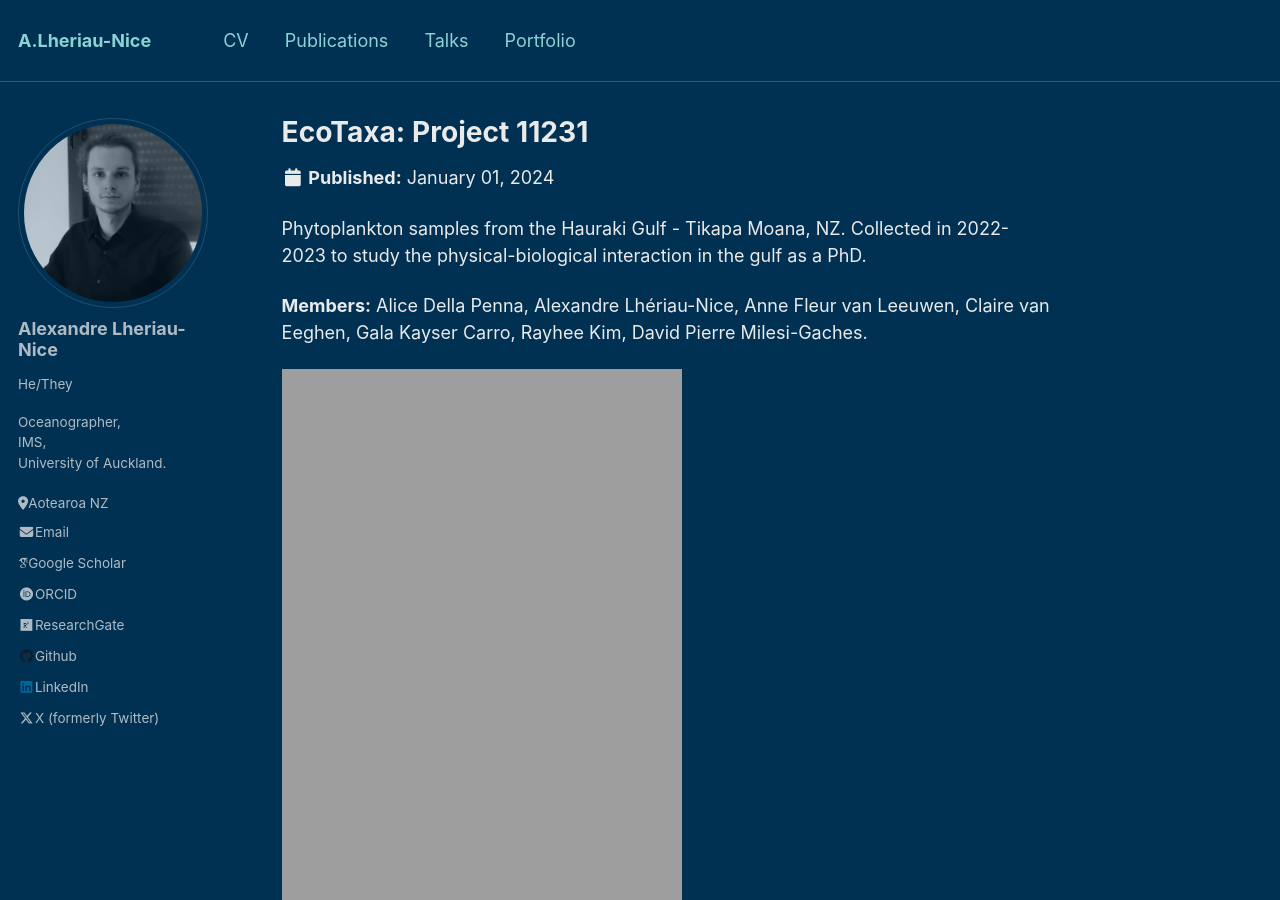
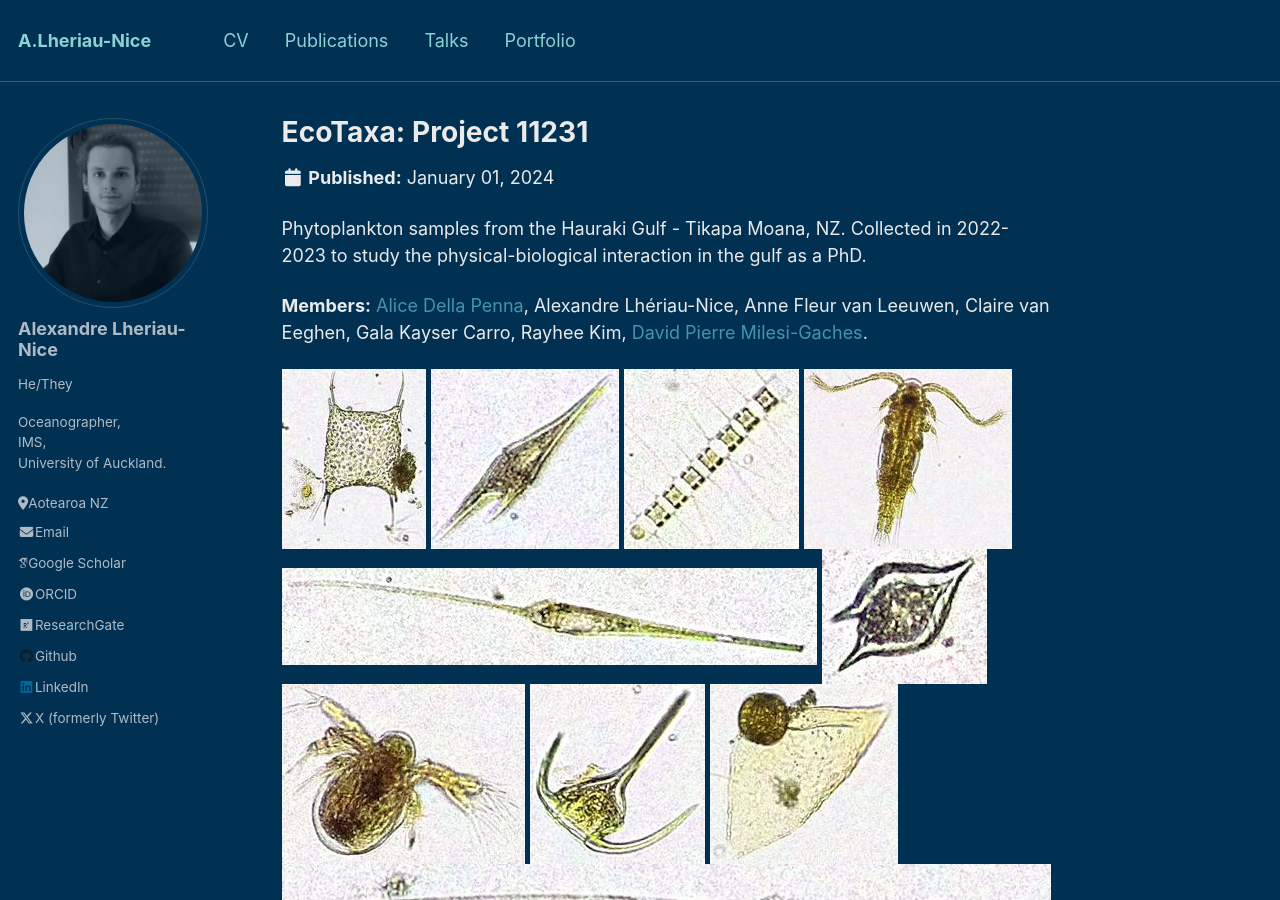
Before and after one commit to AlxLhrNc/AlxLhrNc.github.io, a Jekyll site: the page built from _portfolio/2024_EcoTaxa.md, in a window 1280 px wide and 900 px high. Built offline with Jekyll 4.4.1, drawn with Linux system fonts in a browser that asks for light colours; some web fonts are replaced; some of the changed lines change nothing that is shown.

Commit message:
Add files via upload

```diff
--- a/_portfolio/2024_EcoTaxa.md
+++ b/_portfolio/2024_EcoTaxa.md
@@ -1,6 +1,6 @@
 ---
 title: "EcoTaxa: Project 11231"
-excerpt: "AI powered phytoplankton ID project<br/><img src='https://alxlhrnc.github.io/images/Nauplius.jpg'>"
+excerpt: "AI powered phytoplankton ID project<br/><img src='/images/Nauplius.jpg'>"
 collection: portfolio
 date: 2024-01-01
 citation: "Lhériau-Nice A., et al. (2024). Hauraki Gulf submesoscale study, EcoTaxa. https://ecotaxa.obs-vlfr.fr/prj/11231."
@@ -9,10 +9,10 @@ citation: "Lhériau-Nice A., et al. (2024). Hauraki Gulf submesoscale study, Eco
 Phytoplankton samples from the Hauraki Gulf - Tikapa Moana, NZ. Collected in 2022-2023 to study the physical-biological interaction in the gulf as a PhD.
 
 **Members:**
-Alice Della Penna, Alexandre Lhériau-Nice, Anne Fleur van Leeuwen, Claire van Eeghen, Gala Kayser Carro, Rayhee Kim, David Pierre Milesi-Gaches.
+[Alice Della Penna](https://twitter.com/alidrifting), Alexandre Lhériau-Nice, Anne Fleur van Leeuwen, Claire van Eeghen, Gala Kayser Carro, Rayhee Kim, [David Pierre Milesi-Gaches](https://www.researchgate.net/profile/David-Pierre-Milesi-Gaches).
 
-<img src="https://alxlhrnc.github.io/images/bidulfia_sp.jpg" width=auto height=180px> <img src='https://alxlhrnc.github.io/images/Ceratium_furca.jpg' width=auto height=180px> <img src='https://alxlhrnc.github.io/images/Chaetoceros_sp.jpg' width=auto height=180px> <img src='https://alxlhrnc.github.io/images/Copepoda.jpg' width=auto height=180px> <img src='https://alxlhrnc.github.io/images/Neoceratium_fusus.jpg' width=auto height=180px> <img src='https://alxlhrnc.github.io/images/Dinophyceae.jpg' width=auto height=180px> <img src='https://alxlhrnc.github.io/images/Nauplius.jpg' width=auto height=180px> <img src='https://alxlhrnc.github.io/images/Neocaratium_tripos.jpg' width=auto height=180px> <img src='https://alxlhrnc.github.io/images/Ornithocernus_sp.jpg' width=auto height=180px> <img src='https://alxlhrnc.github.io/images/Pleurosigma_sp.jpg' width=auto height=180px> <img src='https://alxlhrnc.github.io/images/Protoperidinium_oceanica.jpg' width=auto height=180px> <img src='https://alxlhrnc.github.io/images/Protoperidinium_pellucidum.jpg' width=auto height=180px> <img src='https://alxlhrnc.github.io/images/Pysocystis_lunala.jpg' width=auto height=180px> <img src='https://alxlhrnc.github.io/images/Radiolaria_sp.jpg' width=auto height=180px> <img src='https://alxlhrnc.github.io/images/Dytilum_sp.jpg' width=auto height=180px> <img src='https://alxlhrnc.github.io/images/Rhizosolenia_robusta.jpg' width=auto height=180px>
+<img src='https://alxlhrnc.github.io/images/bidulfia_sp_180hgt.jpg'> <img src='https://alxlhrnc.github.io/images/Ceratium_furca_180hgt.jpg'> <img src='https://alxlhrnc.github.io/images/Chaetoceros_sp_180hgt.jpg'> <img src='https://alxlhrnc.github.io/images/Copepoda_180hgt.jpg'> <img src='https://alxlhrnc.github.io/images/Neoceratium_fusus_180hgt.jpg'> <img src='https://alxlhrnc.github.io/images/Dinophyceae_180hgt.jpg'> <img src='https://alxlhrnc.github.io/images/Nauplius_180hgt.jpg'> <img src='https://alxlhrnc.github.io/images/Neocaratium_tripos_180hgt.jpg'> <img src='https://alxlhrnc.github.io/images/Ornithocernus_sp_180hgt.jpg'> <img src='https://alxlhrnc.github.io/images/Pleurosigma_sp_180hgt.jpg'> <img src='https://alxlhrnc.github.io/images/Protoperidinium_oceanica_180hgt.jpg'> <img src='https://alxlhrnc.github.io/images/Protoperidinium_pellucidum_180hgt.jpg'> <img src='https://alxlhrnc.github.io/images/Pysocystis_lunala_180hgt.jpg'> <img src='https://alxlhrnc.github.io/images/Radiolaria_sp_180hgt.jpg'> <img src='https://alxlhrnc.github.io/images/Dytilum_sp_180hgt.jpg'> <img src='https://alxlhrnc.github.io/images/Rhizosolenia_robusta_180hgt.jpg'>
 
 Project access: [EcoTaxa](https://ecotaxa.obs-vlfr.fr/prj/11231).
 
-<!--- Example of diversity analysis: [Post](https://alxlhrnc.github.io/portfolio/2024_EcoTaxa_analysis/) and [Code](https://github.com/AlxLhrNc/EcoTaxa-Analysis). --->
+<!--- Example of diversity analysis: [Post](https://alxlhrnc.github.io/portfolio/2024_EcoTaxa_analysis/) and [Code](https://github.com/AlxLhrNc/EcoTaxa-Analysis).--->
```
